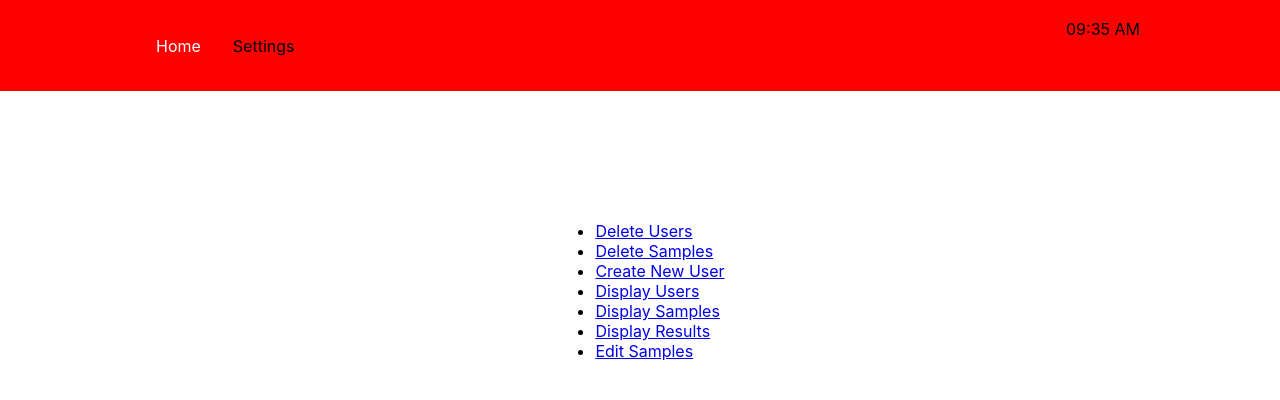
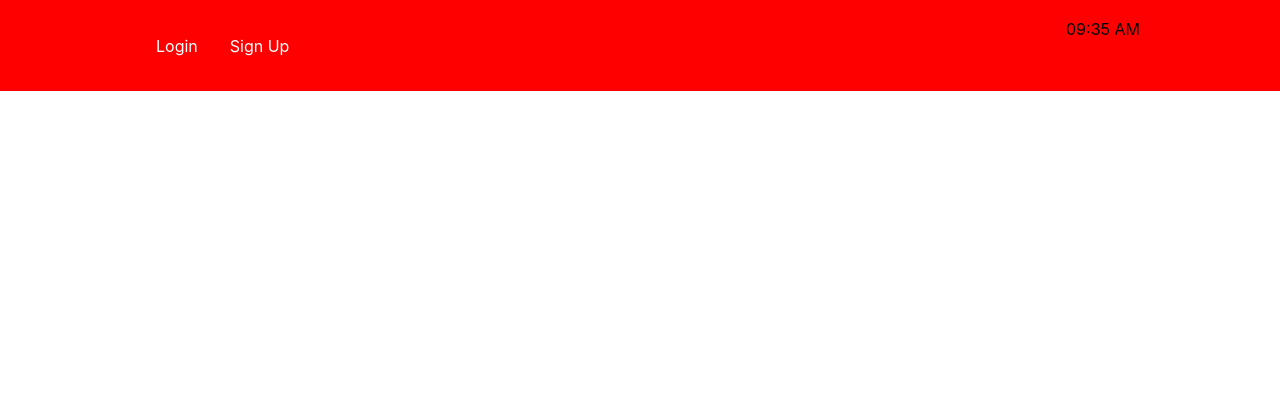
Before and after one commit to MayaankAshok/BioNovus, a React (Create React App) app in the folder code/nav-bar/: page /setting in a window 1280 px wide. Shown: the top 400 px of the page. Built offline with nearby package versions, Linux system fonts and the light colour scheme.

Commit message:
Added permission checking to settings

```diff
--- a/code/nav-bar/src/App.js
+++ b/code/nav-bar/src/App.js
@@ -15,10 +15,11 @@ import Edit_All from "./pages/edit_all";
 import Edit_s from "./pages/edit_S";
 
 import Start_Test from "./pages/start_test";
-
+window.username= 0;
+window.category = 0;
 function App() {
 
-  const [flag, setFlag] = useState(true);
+  const [flag, setFlag] = useState(false);
 
   const updateFlag = (newFlag) => {
     setFlag(newFlag);
--- a/code/nav-bar/src/components/NavBar/index.js
+++ b/code/nav-bar/src/components/NavBar/index.js
@@ -1,16 +1,28 @@
+import { Link,useNavigate } from "react-router-dom";
 import React from "react";
 import { Nav, NavLink, NavMenu } from "./NavElements";
 import Time from "./currtime";
 
 function Navbar({ flag }) {
+  const navigate = useNavigate()
+  const logout = ()=>{
+    window.username = 0;
+    window.category = 0;
+     // setFlag(false);
+     console.log("log out")
+     navigate("/login")
+
+  }
   return (
     <>
       <Nav>
         <NavMenu>
-          {flag ? <NavLink to="/home">Home</NavLink> : <NavLink to="/login">Login</NavLink>}
-          {!flag && <NavLink to="/signup">Sign Up</NavLink>}
-          {flag && <NavLink to="/setting">Settings</NavLink>}
+          {console.log("flag", flag)}
+          {window.username !== 0 ? <NavLink to="/home">Home</NavLink> : <NavLink to="/login">Login</NavLink>}
+          {window.username === 0 && <NavLink to="/signup">Sign Up</NavLink>}
+          {window.username !== 0 && <NavLink to="/setting">Settings</NavLink>}
           {/* <NavLink to="/edit_all">edit</NavLink> */}
+          {window.username !== 0 && <button onClick={logout}>Logout</button>}
         </NavMenu>
         <Time />
       </Nav>
--- a/code/nav-bar/src/pages/setting.js
+++ b/code/nav-bar/src/pages/setting.js
@@ -4,6 +4,15 @@ import { Link } from "react-router-dom";
 
 
 function Settings() {
+    let perm1 = (category) =>{
+        return  category == "admin"
+    }
+    let perm2 = (category) =>{
+        return  category == "admin" || category == "reviewer"
+    }
+    let perm3 = (category) =>{
+        return  category == "admin" || category == "reviewer" ||    category == "operator"
+    }
     return (
         <div
             style={{
@@ -16,13 +25,19 @@ function Settings() {
             {/* <h3>{window.username}</h3> */}
             {/* <h3>{window.category}</h3> */}
             <ul>
-                <li><Link to="/delete_U">Delete Users</Link></li>
-                <li><Link to="/delete_S">Delete Samples</Link></li>
+                { perm1(window.category) && <li><Link to="/delete_U">Delete Users</Link></li>}
+                { perm1(window.category) && <li><Link to="/delete_S">Delete Samples</Link></li>}
+                { perm1(window.category) && <li><Link to="/signup">Create New User</Link></li>}
+                { perm2(window.category) && <li><Link to="/display_U">Display Users</Link></li>}
+                { perm3(window.category) && <li><Link to="/display_R">Display Results</Link></li>}
+                { perm2(window.category) &&   <li><Link to="/edit_all">Edit Samples</Link></li>}
+                {/* <li><Link to="/delete_U">Delete Users</Link></li> */}
+                {/* <li><Link to="/delete_S">Delete Samples</Link></li>
                 <li><Link to="/signup">Create New User</Link></li>
                 <li><Link to="/display_U">Display Users</Link></li>
                 <li><Link to="/display_S">Display Samples</Link></li>
                 <li><Link to="/display_R">Display Results</Link></li>
-                <li><Link to="/edit_all">Edit Samples</Link></li>
+                <li><Link to="/edit_all">Edit Samples</Link></li> */}
             </ul>
 
 
```
Also changed, not shown: 1 other file (tests, documents, lock files or other folders).
